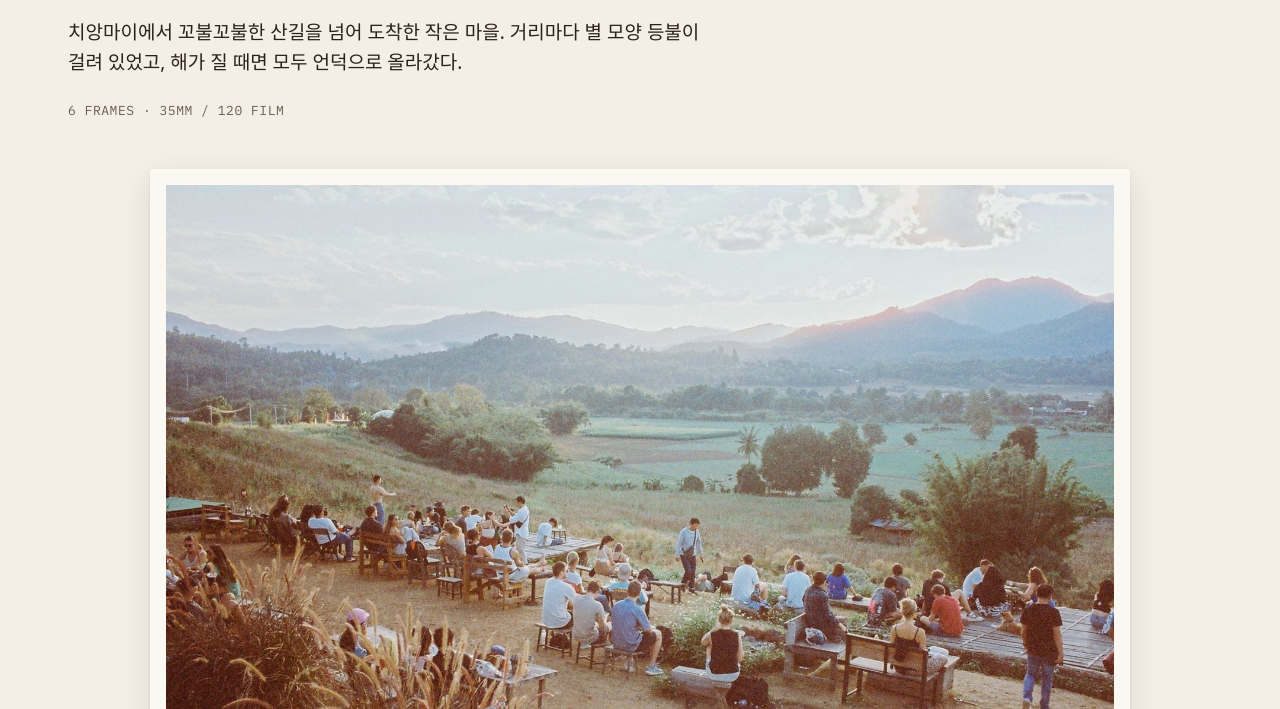
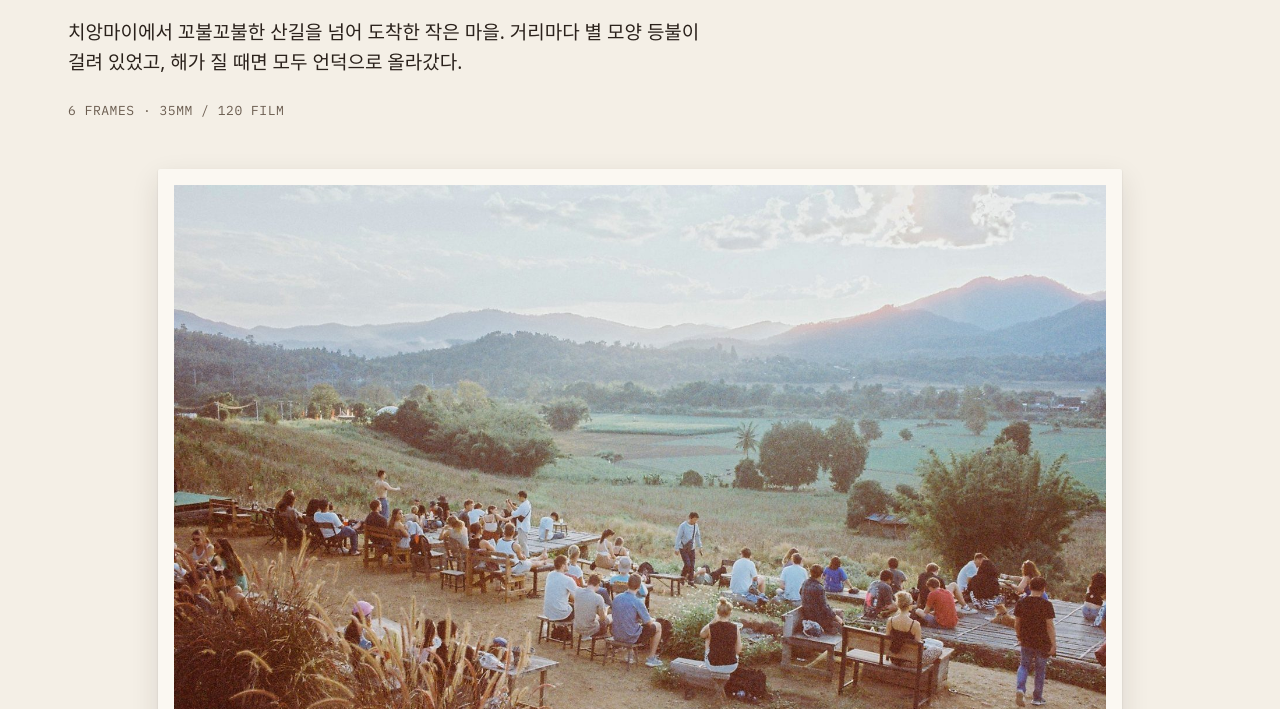
Before and after one commit to hogyuwart/hogyuwart.github.io, a plain HTML site: page pai.html in a window 1280 px wide. Shown: the part 243-952 px from the top of the page. Drawn offline with Linux system fonts and the light colour scheme; a web font is replaced by a local one.

Commit message:
Add files via upload

```diff
--- a/assets/css/style.css
+++ b/assets/css/style.css
@@ -270,7 +270,8 @@ a { color: var(--sky-ink); text-underline-offset: 3px; }
 
 /* ---------- roll page ---------- */
 .roll-head { padding-block: var(--space-16) var(--space-12); display: grid; gap: var(--space-6); justify-items: start; }
-.lead-photo { --tilt: 0deg; max-width: 980px; margin: 0 auto var(--space-16); }
+.lead-photo { --tilt: 0deg; width: fit-content; max-width: min(980px, 100%); margin: 0 auto var(--space-16); }
+.lead-photo img { width: auto; max-width: 100%; max-height: 78vh; margin: 0 auto; }
 .lead-photo:hover { transform: none; box-shadow: var(--shadow-print); }
 .next-roll { padding-block: var(--space-16) var(--space-24); }
 
```
